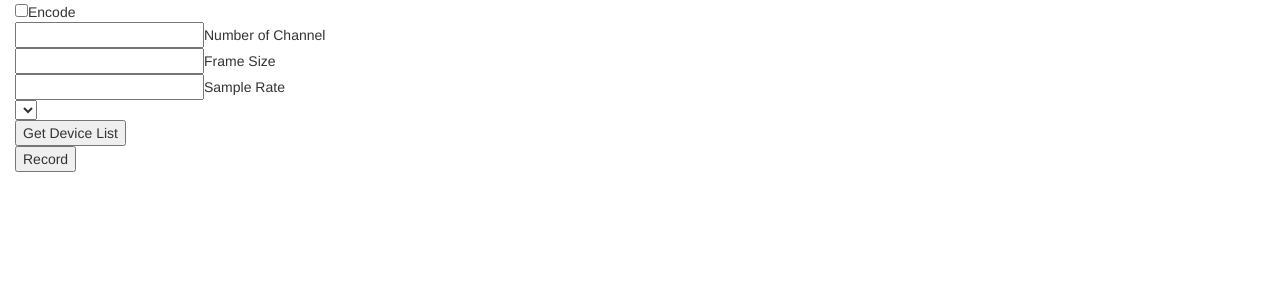
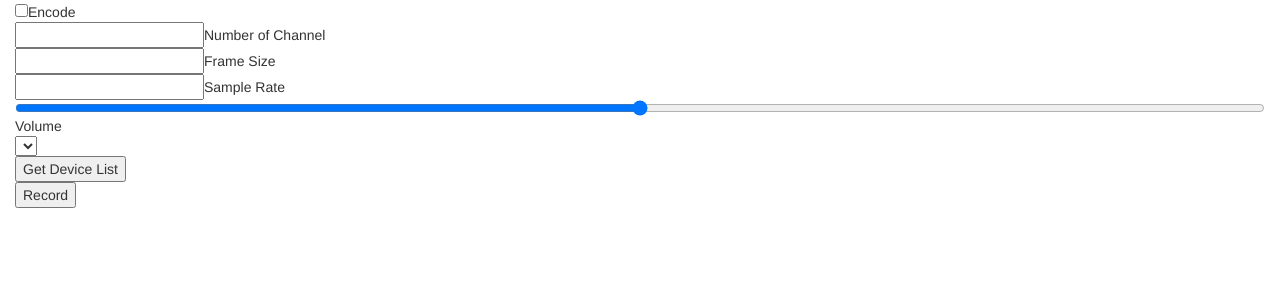
Before and after one commit to bellyfat/rapa, a Django app: template speaker/templates/speaker/index.html in a window 1280 px wide. Shown: the top 300 px of the page. Run offline with Django 3.2, Linux system fonts and the light colour scheme; the template is opened without the code that fills it, so the values that code supplies are empty; some libraries are stand-ins or nearby versions.

Commit message:
add volume bar ui

```diff
--- a/speaker/templates/speaker/index.html
+++ b/speaker/templates/speaker/index.html
@@ -14,6 +14,7 @@
       <input type="number" id="number-of-channel" />Number of Channel<br />
       <input type="number" id="frame-size" />Frame Size<br />
       <input type="number" id="sample-rate" />Sample Rate<br />
+      <input type="range" id="volume" min="0" max="100" />Volume<br />
       <select id="device-list">
       </select>
     </form>
```
